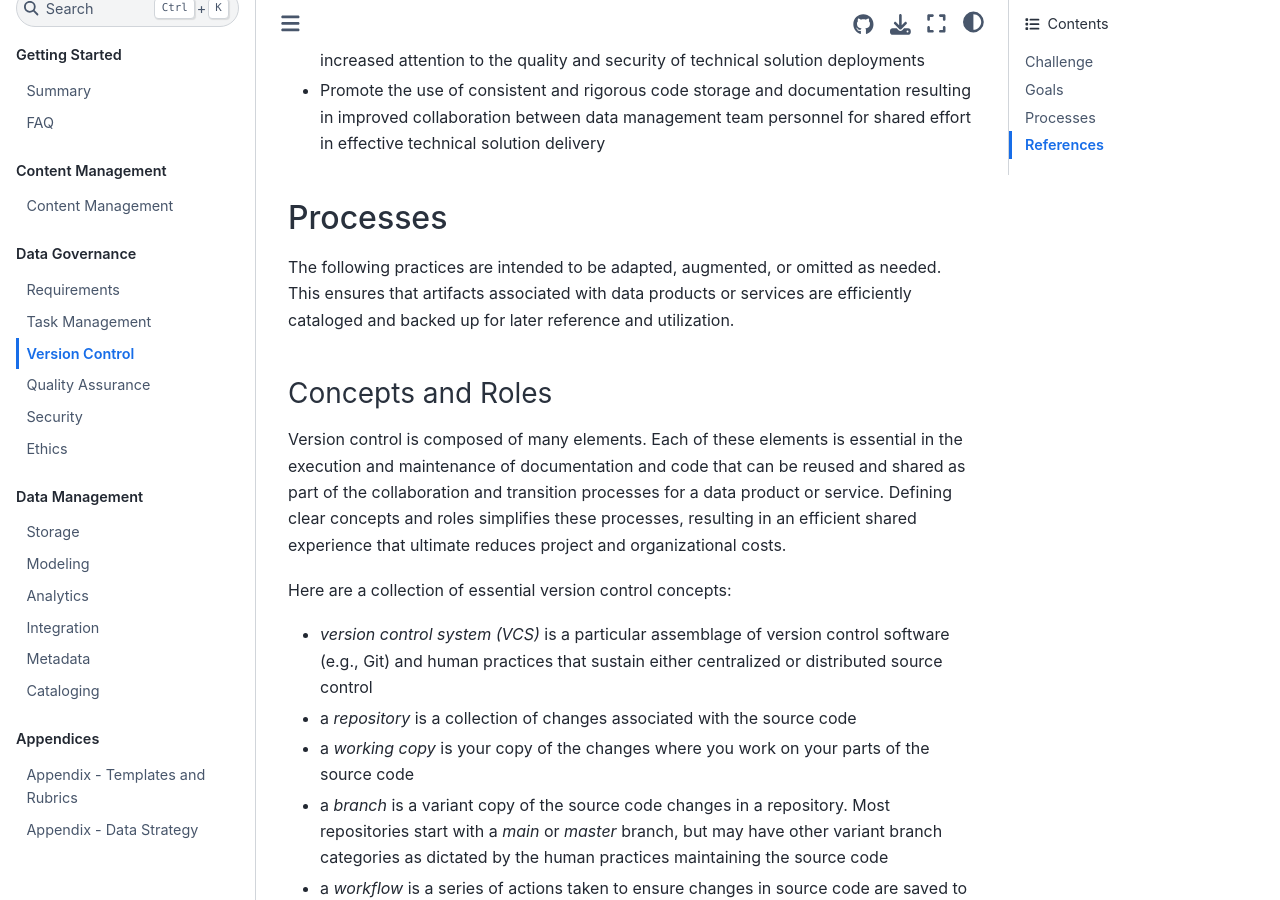
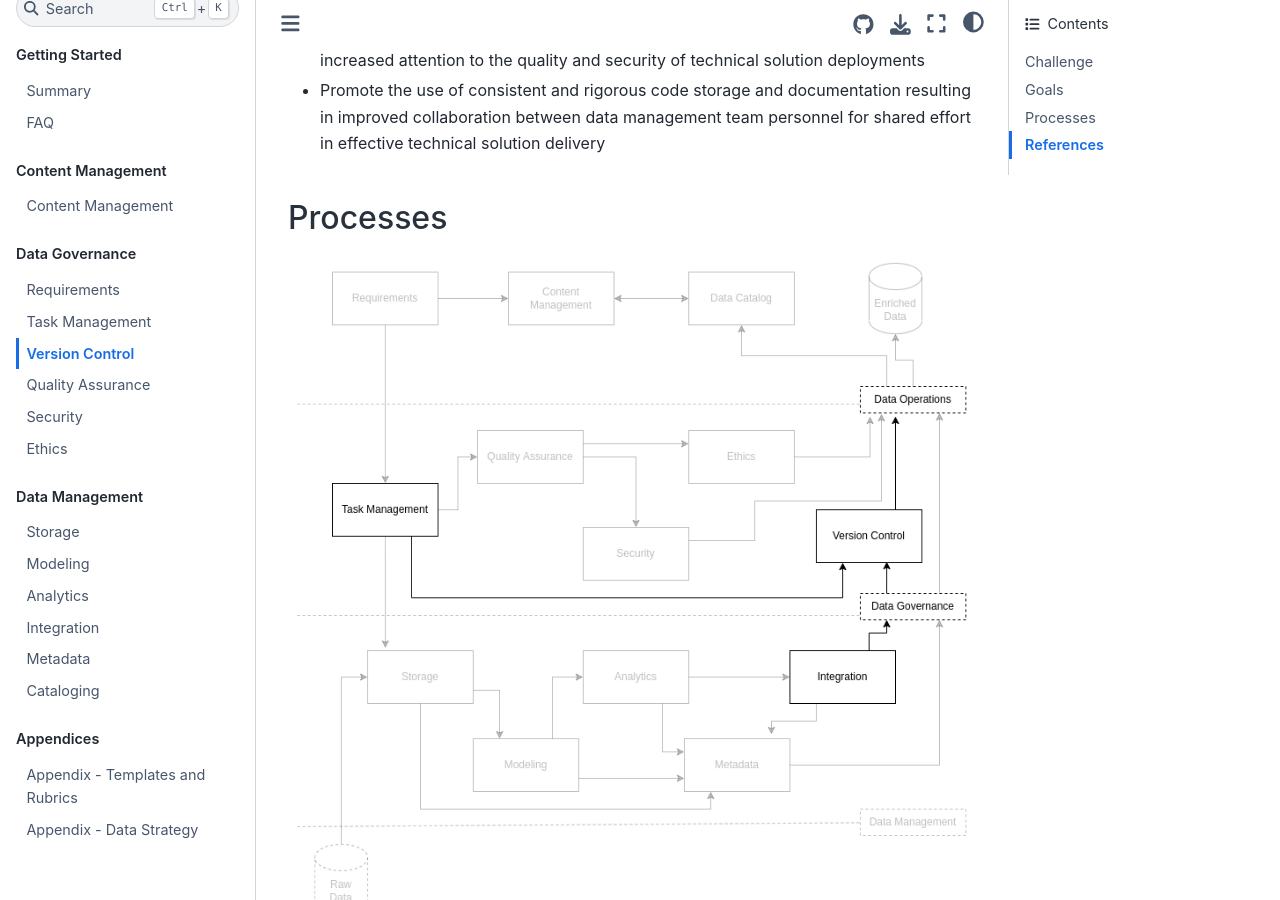
Before and after one commit to CertusGroup/ciutshi, a Sphinx documentation site: the page built from docs/source/version_control.md, in a window 1280 px wide and 900 px high, scrolled down 1018 px. Built offline with Sphinx 7.4.7 and the Sphinx Book theme 1.1.4, drawn with Linux system fonts in a browser that asks for light colours.

Commit message:
vcs - added diagram

```diff
--- a/docs/source/version_control.md
+++ b/docs/source/version_control.md
@@ -15,6 +15,8 @@ Data engineering and data analysis practices are increasingly hybrid, using a mi
 * Promote the use of consistent and rigorous code storage and documentation resulting in improved collaboration between data management team personnel for shared effort in effective technical solution delivery
 
 ## Processes
+
+![VCS Overview](static/images/do_overview_vcs.png)
 
 The following practices are intended to be adapted, augmented, or omitted as needed. This ensures that artifacts associated with data products or services are efficiently cataloged and backed up for later reference and utilization.
 
```
